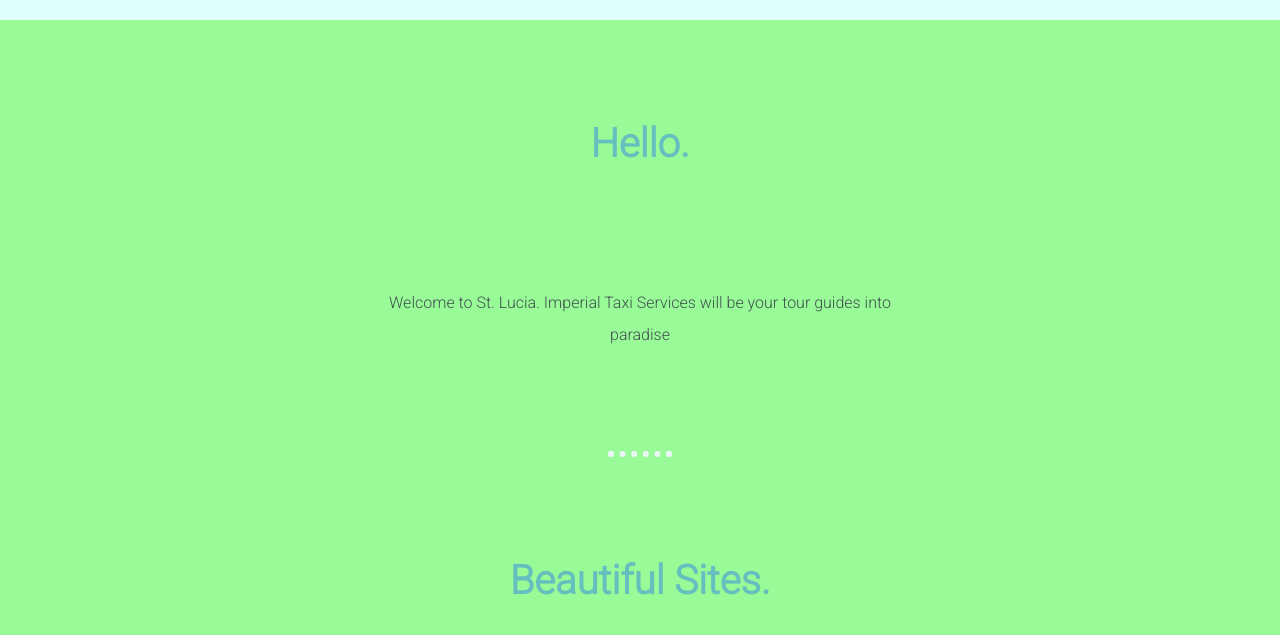
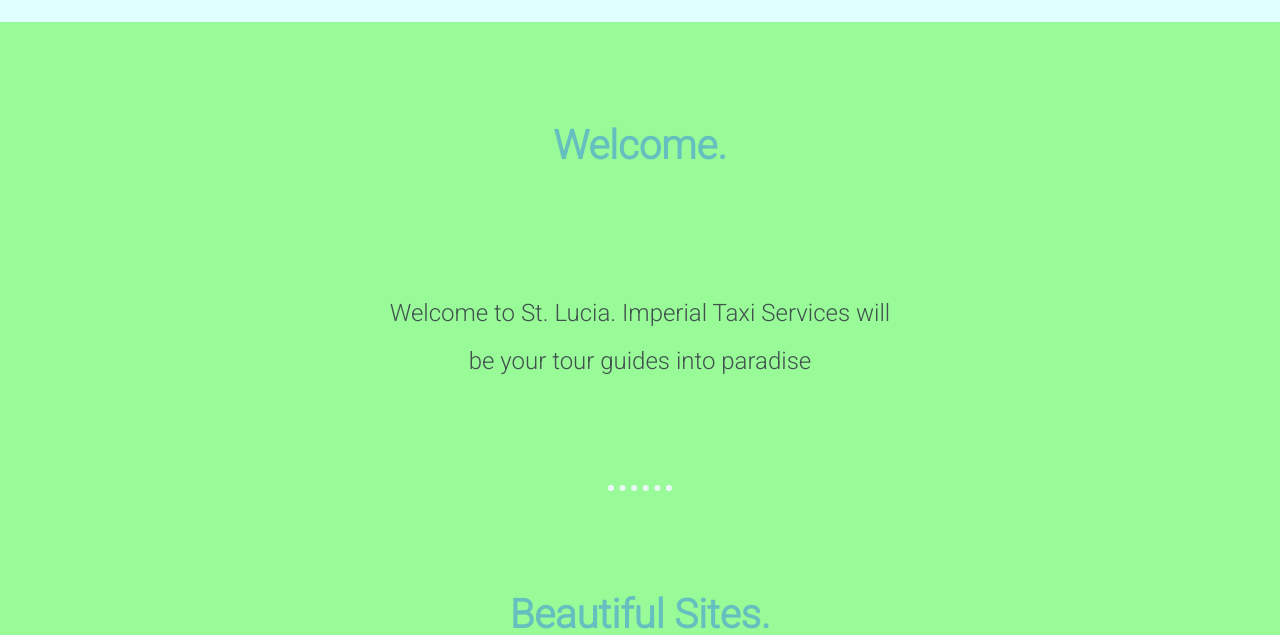
Before and after one commit to glenn5916/Imperial758, a plain HTML site: page index.html in a window 1280 px wide. Shown: the part 820-1455 px from the top of the page. Drawn offline with Linux system fonts and the light colour scheme.

Commit message:
Add files via upload

```diff
--- a/css/styles.css
+++ b/css/styles.css
@@ -1,4 +1,4 @@
-body {
+body { font-size: x-large;
   color: #40514e;
   background-color: #98FB98;
   margin: 0;
--- a/index.html
+++ b/index.html
@@ -22,7 +22,7 @@
 
   <div class="middle-container">
     <div class="profile">
-      <h2>Hello.</h2>
+      <h2>Welcome.</h2>
       <p class="intro">Welcome to St. Lucia. Imperial Taxi Services will be your tour guides into paradise</p>
     </div>
     <hr>
```
